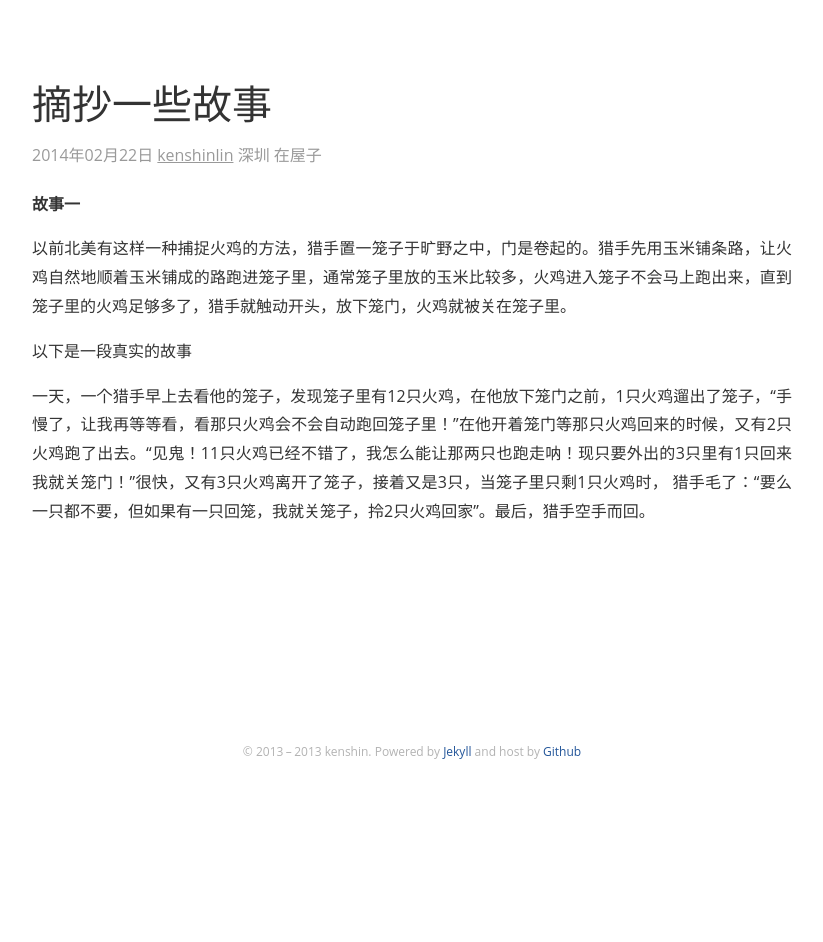
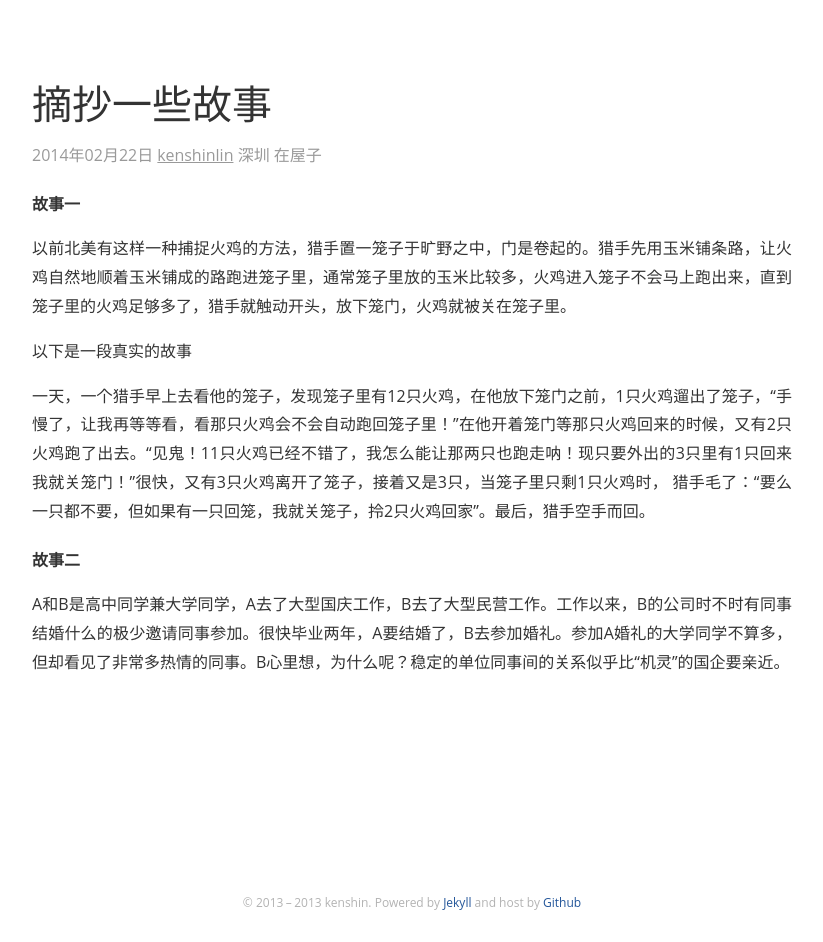
Before and after one commit to kenshinlin/archives, a Jekyll site: the page built from _posts/2014-2-22-stories.md, in a window 1280 px wide. Shown: the whole page, without its empty margins (228-1051 px from the left). Built offline with Jekyll 4.4.1, drawn with Linux system fonts in a browser that asks for light colours; comment, search, counter and statistics services are not loaded; before the commit the page ends 900 px from its top, so only the background shows below that.

Commit message:
Update 2014-2-22-stories.md

```diff
--- a/_posts/2014-2-22-stories.md
+++ b/_posts/2014-2-22-stories.md
@@ -13,3 +13,6 @@ summary: 以前北美有这样一种捕捉火鸡的方法，猎手置一笼子
 以下是一段真实的故事
 
 一天，一个猎手早上去看他的笼子，发现笼子里有12只火鸡，在他放下笼门之前，1只火鸡遛出了笼子，“手慢了，让我再等等看，看那只火鸡会不会自动跑回笼子里！”在他开着笼门等那只火鸡回来的时候，又有2只火鸡跑了出去。“见鬼！11只火鸡已经不错了，我怎么能让那两只也跑走呐！现只要外出的3只里有1只回来我就关笼门！”很快，又有3只火鸡离开了笼子，接着又是3只，当笼子里只剩1只火鸡时， 猎手毛了：“要么一只都不要，但如果有一只回笼，我就关笼子，拎2只火鸡回家”。最后，猎手空手而回。
+
+## 故事二
+A和B是高中同学兼大学同学，A去了大型国庆工作，B去了大型民营工作。工作以来，B的公司时不时有同事结婚什么的极少邀请同事参加。很快毕业两年，A要结婚了，B去参加婚礼。参加A婚礼的大学同学不算多，但却看见了非常多热情的同事。B心里想，为什么呢？稳定的单位同事间的关系似乎比“机灵”的国企要亲近。
```
